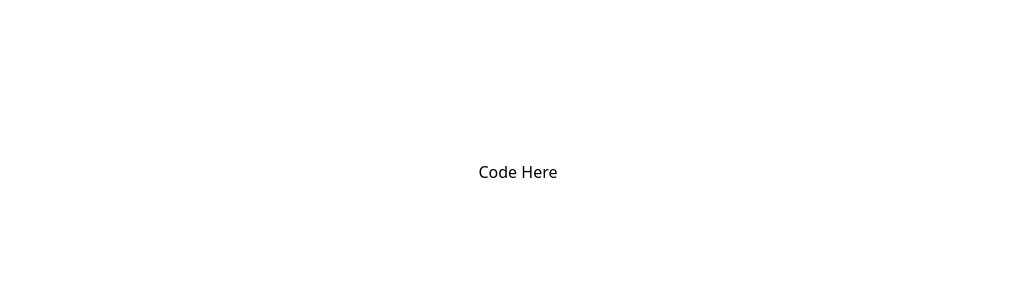
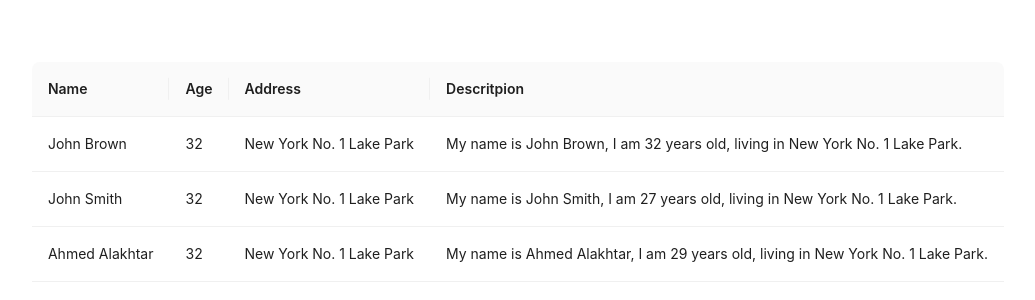
Before and after one commit to Muqorrobin22/antd-custom-expandable, a Next.js app: page / in a window 1280 px wide. Shown: the part 228-528 px from the top of the page, without its empty margins (122-1157 px from the left). Built offline with nearby package versions, Linux system fonts and the light colour scheme.

Commit message:
Table: Create Base Model for table

```diff
--- a/app/page.tsx
+++ b/app/page.tsx
@@ -1,16 +1,68 @@
+import { Table, TableColumnsType } from "antd";
+
 interface DataType {
   key: React.Key;
   name: string;
   age: number;
   address: string;
   description: string;
+  phone_number: string;
+  occupation: string;
+  status: "single" | "married";
 }
+
+const data: DataType[] = [
+  {
+    key: 1,
+    name: "John Brown",
+    age: 32,
+    address: "New York No. 1 Lake Park",
+    description:
+      "My name is John Brown, I am 32 years old, living in New York No. 1 Lake Park. ",
+    occupation: "Software Engineer",
+    phone_number: "8888888888",
+    status: "married",
+  },
+  {
+    key: 2,
+    name: "John Smith",
+    age: 32,
+    address: "New York No. 1 Lake Park",
+    description:
+      "My name is John Smith, I am 27 years old, living in New York No. 1 Lake Park. ",
+    occupation: "Network Engineer",
+    phone_number: "99999999",
+    status: "single",
+  },
+  {
+    key: 3,
+    name: "Ahmed Alakhtar",
+    age: 32,
+    address: "New York No. 1 Lake Park",
+    description:
+      "My name is Ahmed Alakhtar, I am 29 years old, living in New York No. 1 Lake Park. ",
+    occupation: "AI engineer",
+    phone_number: "111111111",
+    status: "single",
+  },
+];
+
+const columns: TableColumnsType<DataType> = [
+  {
+    title: "Name",
+    dataIndex: "name",
+    key: "name",
+  },
+  { title: "Age", dataIndex: "age", key: "age" },
+  { title: "Address", dataIndex: "address", key: "address" },
+  { title: "Descritpion", dataIndex: "description", key: "description" },
+];
 
 export default function Home() {
   return (
     <div className="flex items-center justify-center h-[100vh]">
       {/* Code here */}
-      <h1>Code Here</h1>
+      <Table<DataType> columns={columns} dataSource={data} pagination={false} />
     </div>
   );
 }
```
